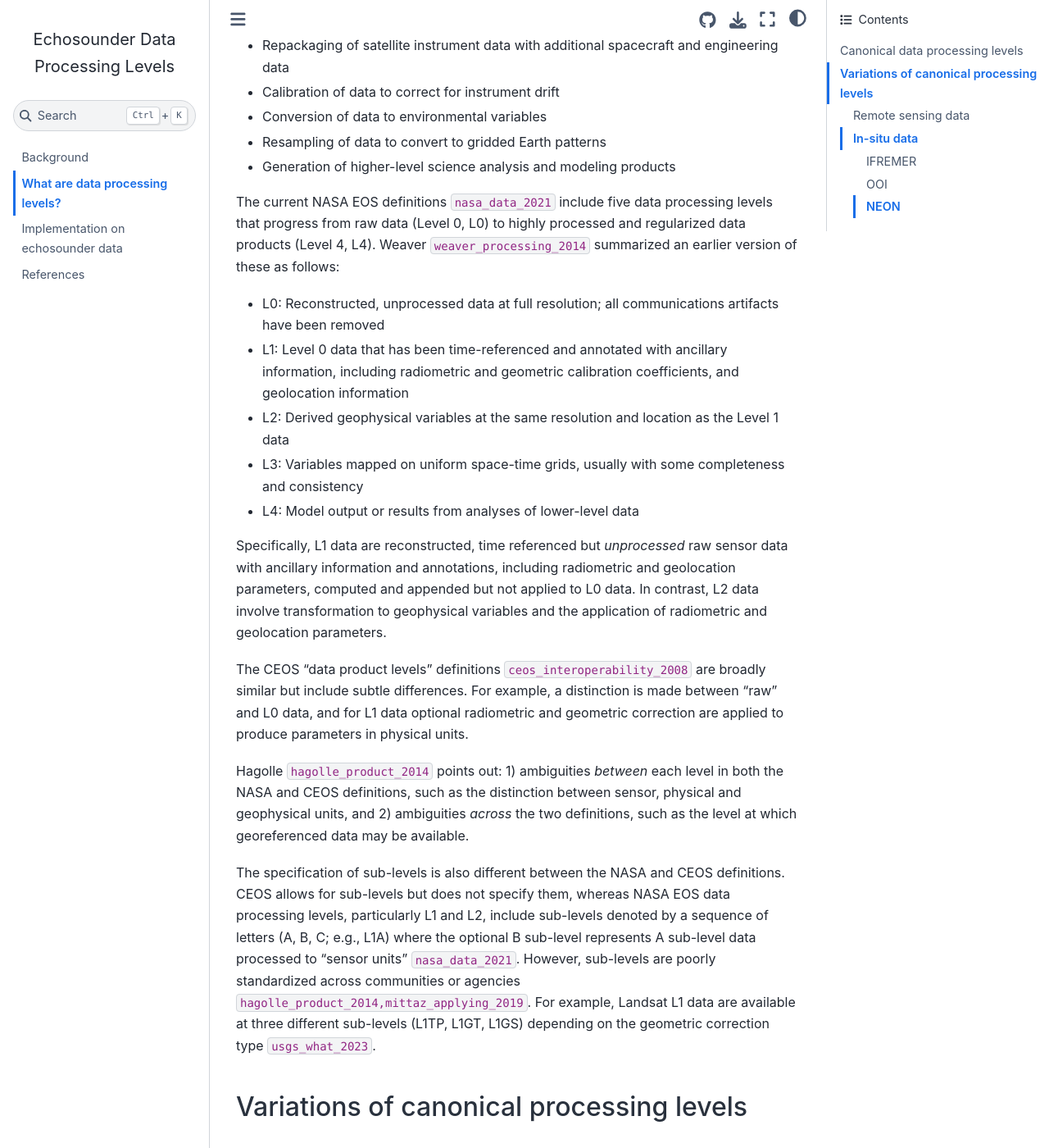
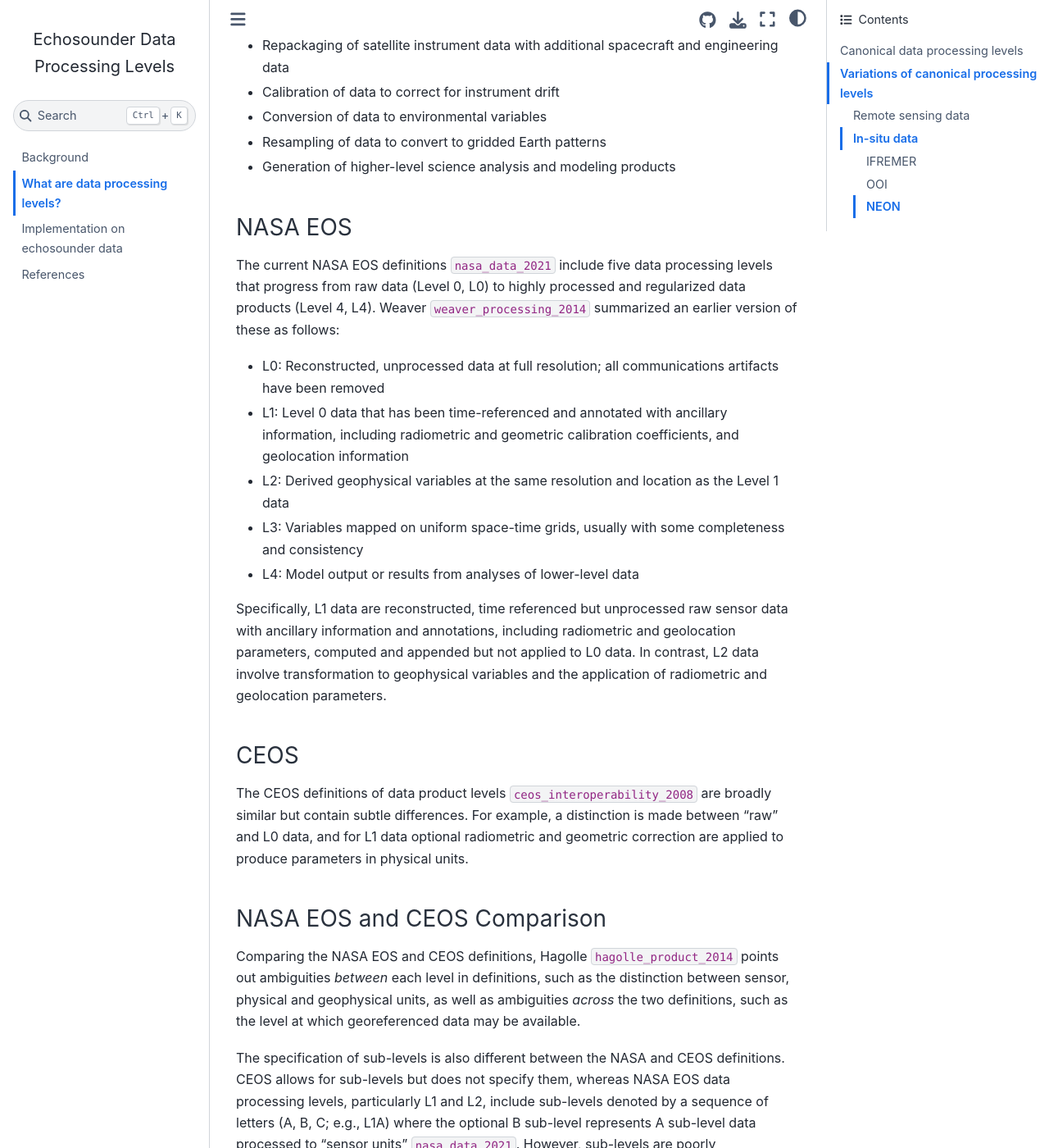
Before and after one commit to OSOceanAcoustics/echolevels, a Jupyter Book: the page built from docs/source/review.md, in a window 1280 px wide and 1400 px high, scrolled down 714 px. Shown: the whole window at 82% size. Built offline with Jupyter Book 1.0.4 settings and Sphinx 7.4.7 and the Sphinx Book theme 1.1.4, drawn with Linux system fonts in a browser that asks for light colours; cross-references to code outside the pages are shown as plain code.

Commit message:
small changes in review.md

```diff
--- a/docs/source/review.md
+++ b/docs/source/review.md
@@ -14,6 +14,7 @@ Weaver {cite}`weaver_processing_2014` summarized the key properties of processin
 - Resampling of data to convert to gridded Earth patterns
 - Generation of higher-level science analysis and modeling products
 
+### NASA EOS
 The current NASA EOS definitions {cite}`nasa_data_2021` include five data processing levels that progress from raw data (Level 0, L0) to highly processed and regularized data products (Level 4, L4). Weaver {cite}`weaver_processing_2014` summarized an earlier version of these as follows:
 
 - L0: Reconstructed, unprocessed data at full resolution; all communications artifacts have been removed
@@ -22,11 +23,13 @@ The current NASA EOS definitions {cite}`nasa_data_2021` include five data proces
 - L3: Variables mapped on uniform space-time grids, usually with some completeness and consistency
 - L4: Model output or results from analyses of lower-level data
 
-Specifically, L1 data are reconstructed, time referenced but _unprocessed_ raw sensor data with ancillary information and annotations, including radiometric and geolocation parameters, computed and appended but not applied to L0 data. In contrast, L2 data involve transformation to geophysical variables and the application of radiometric and geolocation parameters.
+Specifically, L1 data are reconstructed, time referenced but unprocessed raw sensor data with ancillary information and annotations, including radiometric and geolocation parameters, computed and appended but not applied to L0 data. In contrast, L2 data involve transformation to geophysical variables and the application of radiometric and geolocation parameters.
 
-The CEOS "data product levels" definitions {cite}`ceos_interoperability_2008` are broadly similar but include subtle differences. For example, a distinction is made between "raw" and L0 data, and for L1 data optional radiometric and geometric correction are applied to produce parameters in physical units.
+### CEOS
+The CEOS definitions of data product levels {cite}`ceos_interoperability_2008` are broadly similar but contain subtle differences. For example, a distinction is made between "raw" and L0 data, and for L1 data optional radiometric and geometric correction are applied to produce parameters in physical units.
 
-Hagolle {cite}`hagolle_product_2014` points out: 1) ambiguities _between_ each level in both the NASA and CEOS definitions, such as the distinction between sensor, physical and geophysical units, and 2) ambiguities _across_ the two definitions, such as the level at which georeferenced data may be available.
+### NASA EOS and CEOS Comparison
+Comparing the NASA EOS and CEOS definitions, Hagolle {cite}`hagolle_product_2014` points out ambiguities _between_ each level in definitions, such as the distinction between sensor, physical and geophysical units, as well as ambiguities _across_ the two definitions, such as the level at which georeferenced data may be available.
 
 The specification of sub-levels is also different between the NASA and CEOS definitions. CEOS allows for sub-levels but does not specify them, whereas NASA EOS data processing levels, particularly L1 and L2, include sub-levels denoted by a sequence of letters (A, B, C; e.g., L1A) where the optional B sub-level represents A sub-level data processed to "sensor units" {cite}`nasa_data_2021`. However, sub-levels are poorly standardized across communities or agencies {cite}`hagolle_product_2014,mittaz_applying_2019`. For example, Landsat L1 data are available at three different sub-levels (L1TP, L1GT, L1GS) depending on the geometric correction type {cite}`usgs_what_2023`.
 
```
